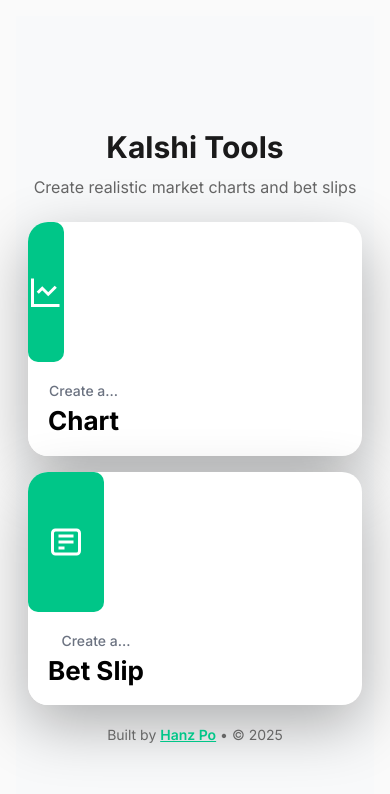
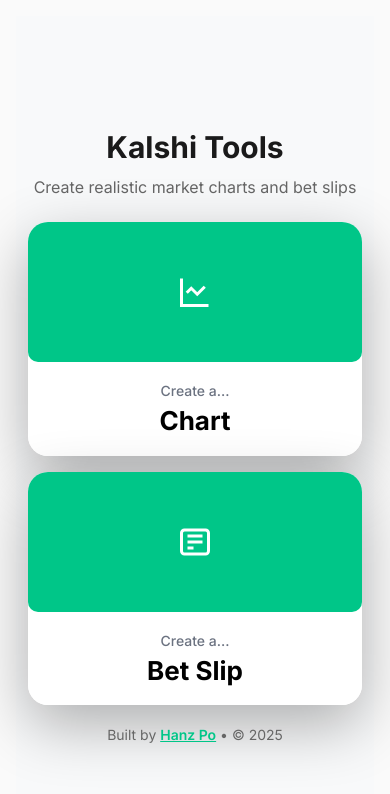
Before and after one commit to HanzPo/kalshi-tools, a React (Vite) app: page / in a window 390 px wide. Shown: the top 794 px of the page. Built offline with nearby package versions, Linux system fonts and the light colour scheme.

Commit message:
Finally fix webkit

```diff
--- a/src/components/LandingPage.css
+++ b/src/components/LandingPage.css
@@ -56,6 +56,9 @@
   overflow: hidden;
   display: flex;
   flex-direction: column;
+  box-sizing: border-box;
+  -webkit-box-orient: vertical;
+  -webkit-box-direction: normal;
 }
 
 .landing-option:hover {
@@ -64,7 +67,9 @@
 }
 
 .option-image {
+  width: 100%;
   height: 180px;
+  flex-shrink: 0;
   display: flex;
   align-items: center;
   justify-content: center;
@@ -148,12 +153,15 @@
 }
 
 .option-content {
+  width: 100%;
+  flex: 1;
   padding: 28px;
   display: flex;
   flex-direction: column;
   gap: 8px;
   text-align: center;
   background: white;
+  box-sizing: border-box;
 }
 
 .option-subtitle {
@@ -269,7 +277,9 @@
   }
 
   .option-image {
+    width: 100%;
     height: 160px;
+    flex-shrink: 0;
   }
 
   .landing-option .option-image svg {
@@ -316,7 +326,9 @@
   }
 
   .landing-option .option-image {
+    width: 100%;
     height: 140px;
+    flex-shrink: 0;
   }
 
   .landing-option .option-image svg {
```
